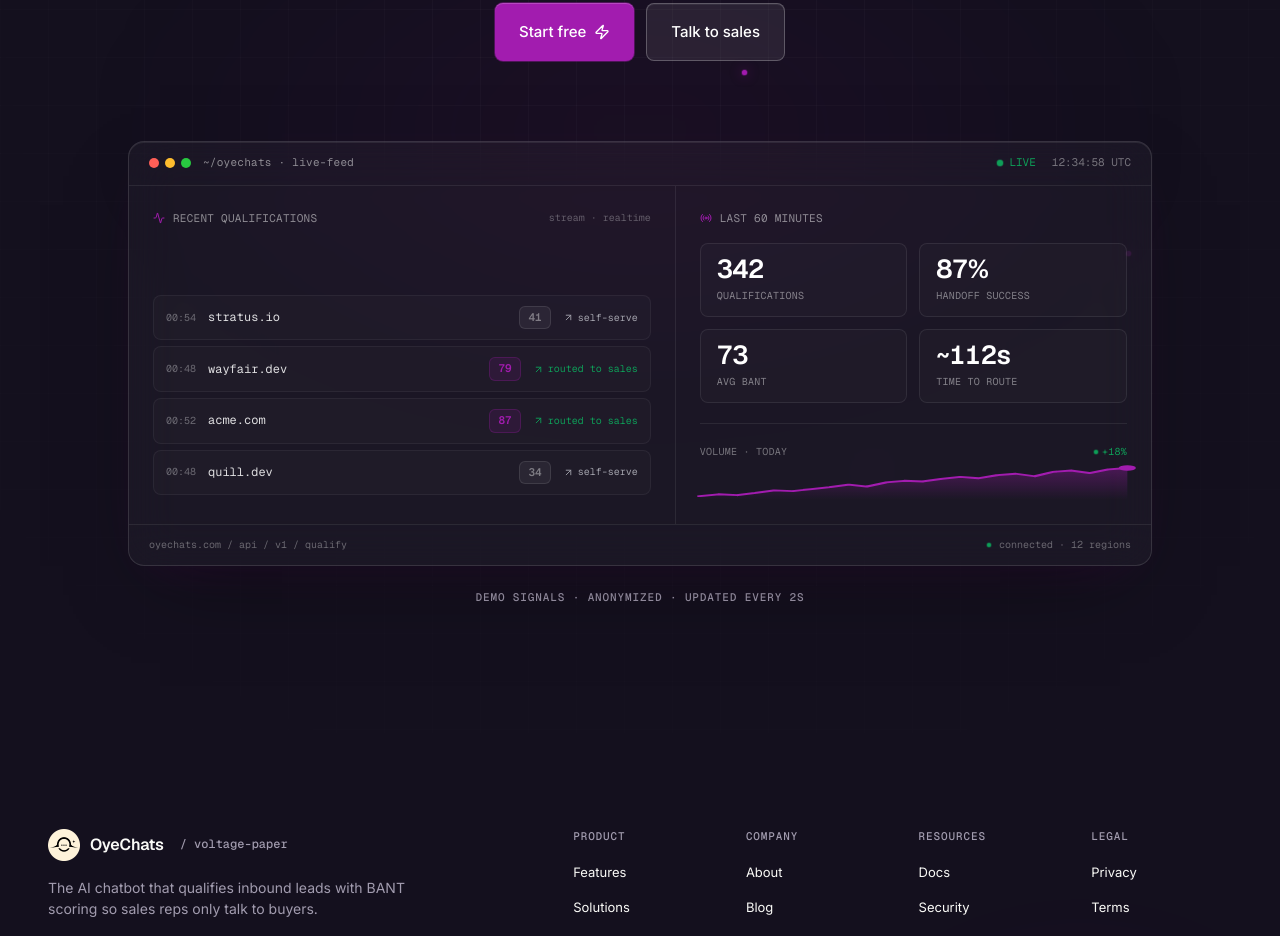
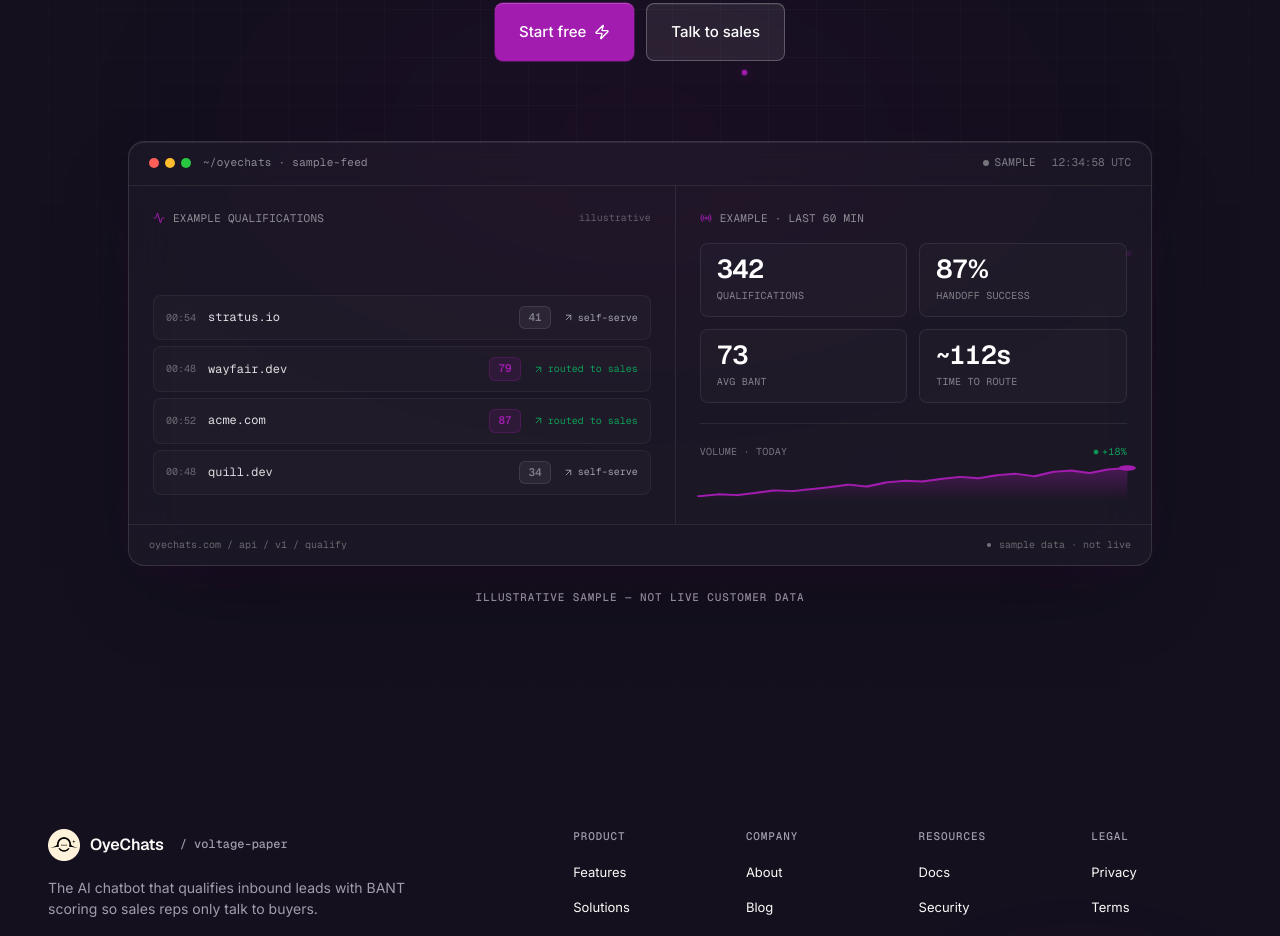
Before and after one commit to digibranders/oyechats-website-v2, a Next.js app: page / in a window 1280 px wide. Shown: the part 5728-6664 px from the top of the page. Built offline with nearby package versions, Linux system fonts and the light colour scheme; no server answers.

Commit message:
chore: honesty pass on announcement + live-console copy
Announcement bar '30+ integrations' -> 'Any site, one script tag'; FinalCTA
live console reframed as a sample feed (LIVE -> SAMPLE, live-feed -> sample-feed).
Update the product design audit with the resolved items.

```diff
--- a/src/components/site/AnnouncementBar.tsx
+++ b/src/components/site/AnnouncementBar.tsx
@@ -6,7 +6,7 @@
   <span key="2" className="flex items-center gap-2"><Zap size={12} className="text-volt" /> BANT scoring is now real-time</span>,
   <span key="3" className="flex items-center gap-2"><MessageSquare size={12} className="text-volt" /> Live handoff across 5 channels</span>,
   <span key="4" className="flex items-center gap-2"><Webhook size={12} className="text-volt" /> 5 new webhook event types</span>,
-  <span key="5" className="flex items-center gap-2"><Sparkles size={12} className="text-volt" /> 30+ integrations, one script tag</span>,
+  <span key="5" className="flex items-center gap-2"><Sparkles size={12} className="text-volt" /> Any site, one script tag</span>,
   <span key="6" className="flex items-center gap-2"><Zap size={12} className="text-volt" /> First qualified lead in &lt;10 min</span>,
 ];
 
--- a/src/components/site/FinalCTA.tsx
+++ b/src/components/site/FinalCTA.tsx
@@ -166,13 +166,13 @@
                   <span className="w-2.5 h-2.5 rounded-full bg-[#28C840]" />
                 </span>
                 <span className="font-mono text-[11px] text-white/50 tracking-wide">
-                  ~/oyechats · live-feed
+                  ~/oyechats · sample-feed
                 </span>
               </div>
               <div className="flex items-center gap-4">
-                <span className="inline-flex items-center gap-1.5 font-mono text-[11px] text-signal">
-                  <span className="w-1.5 h-1.5 rounded-full bg-signal signal-dot-pulse inline-block" />
-                  LIVE
+                <span className="inline-flex items-center gap-1.5 font-mono text-[11px] text-white/45 tracking-wide">
+                  <span className="w-1.5 h-1.5 rounded-full bg-white/40 inline-block" />
+                  SAMPLE
                 </span>
                 <span className="font-mono text-[11px] text-white/40 tabular-nums">{clock} UTC</span>
               </div>
@@ -185,9 +185,9 @@
                 <div className="flex items-center justify-between mb-4">
                   <div className="flex items-center gap-2 font-mono text-[11px] text-white/50 tracking-wide uppercase">
                     <Activity size={12} className="text-volt" />
-                    Recent qualifications
+                    Example qualifications
                   </div>
-                  <span className="font-mono text-[10px] text-white/30">stream · realtime</span>
+                  <span className="font-mono text-[10px] text-white/30">illustrative</span>
                 </div>
                 <ul className="space-y-1.5">
                   {events.map((ev, i) => (
@@ -232,7 +232,7 @@
                 <div className="flex items-center justify-between mb-4">
                   <div className="flex items-center gap-2 font-mono text-[11px] text-white/50 tracking-wide uppercase">
                     <Radio size={12} className="text-volt" />
-                    Last 60 minutes
+                    Example · last 60 min
                   </div>
                 </div>
                 <div className="grid grid-cols-2 gap-3">
@@ -260,15 +260,15 @@
             <div className="border-t border-white/8 px-5 py-3 flex items-center justify-between font-mono text-[10px] text-white/35">
               <span>oyechats.com / api / v1 / qualify</span>
               <span className="flex items-center gap-2">
-                <span className="w-1 h-1 rounded-full bg-signal signal-dot-pulse inline-block" />
-                connected · 12 regions
+                <span className="w-1 h-1 rounded-full bg-white/40 inline-block" />
+                sample data · not live
               </span>
             </div>
           </div>
 
           {/* Under-console caption */}
           <div className="mt-6 text-center type-mono-sm text-ink-invert-muted">
-            demo signals · anonymized · updated every 2s
+            Illustrative sample — not live customer data
           </div>
         </div>
       </Container>
```
Also changed, not shown: 1 other file (tests, documents, lock files or other folders).
